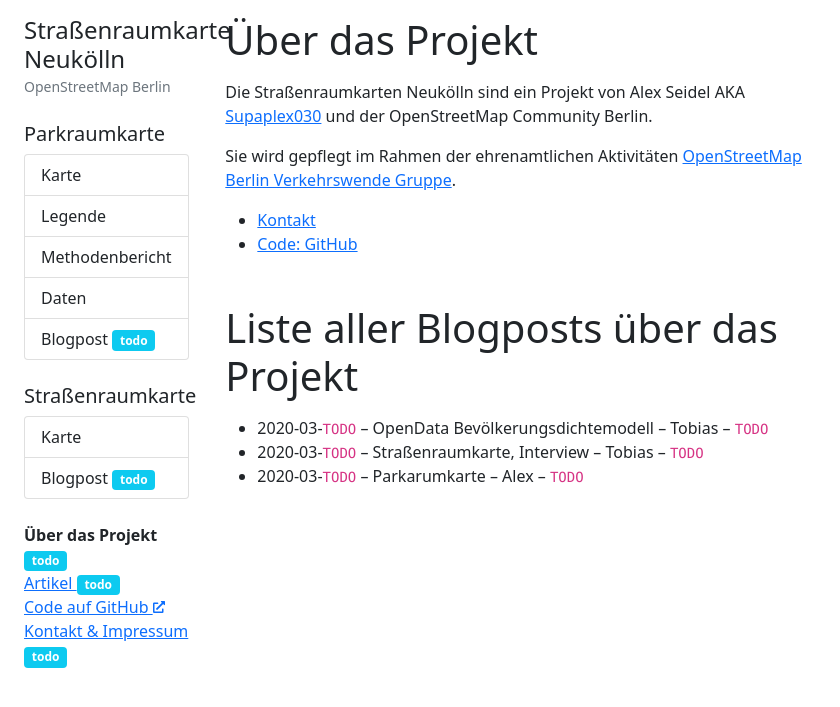
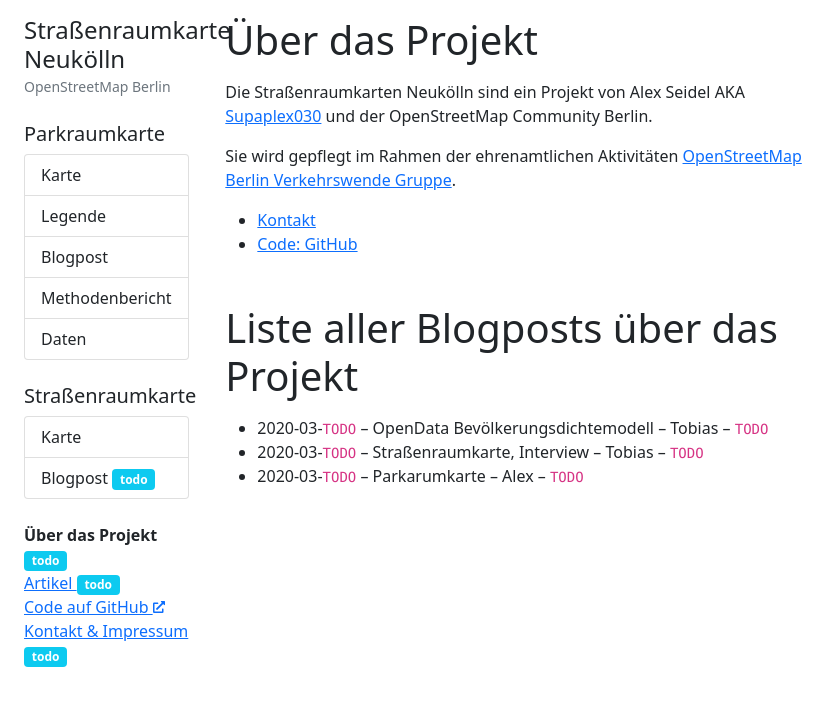
Before and after one commit to osmberlin/strassenraumkarte-neukoelln, a Jekyll site: the page built from about.md, in a window 1280 px wide. Shown: the top 707 px of the page, without its empty margins (0-840 px from the left). Built offline with Jekyll 4.4.1, drawn with Linux system fonts in a browser that asks for light colours.

Commit message:
Mark blogpost as done, move up in navi
People should read this first, so lets move it up

```diff
--- a/_includes/navigation.html
+++ b/_includes/navigation.html
@@ -9,6 +9,10 @@
     {% if page.url == "/" %}data-bs-toggle="modal" data-bs-target="#legendeModal"{% endif %}>
     Legende
   </a>
+  <a href="{{ '/posts/2021-03-01-parkraumkarte' | relative_url }}"
+    class="list-group-item list-group-item-action {% if page.menu_highlight == 'blogpost_parkraumkarte' %}active{% endif %}">
+    Blogpost
+  </a>
   <a href="{{ '/parkraumkarte/report' | relative_url }}"
     class="list-group-item list-group-item-action {% if page.menu_highlight == 'report' %}active{% endif %}">
     Methodenbericht
@@ -16,10 +20,6 @@
   <a href="{{ '/parkraumkarte/data' | relative_url }}"
     class="list-group-item list-group-item-action {% if page.menu_highlight == 'data' %}active{% endif %}">
     Daten
-  </a>
-  <a href="{{ '/posts/2021-03-01-parkraumkarte' | relative_url }}"
-    class="list-group-item list-group-item-action {% if page.menu_highlight == 'blogpost_parkraumkarte' %}active{% endif %}">
-    Blogpost <span class="badge bg-info">todo</span>
   </a>
 </div>
 <h2 class="fs-5 my-2">Straßenraumkarte</h2>
```
